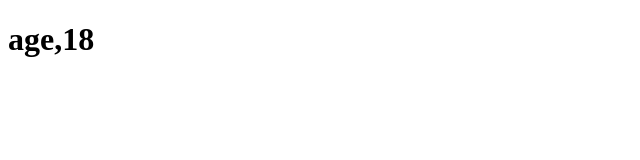
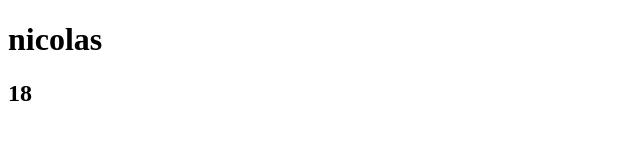
Before and after one commit to Developer-Karis/Javascript, a plain HTML site: page exo_JS_Dom/exo_bonus/index.html in a window 1280 px wide. Shown: the whole page, without its empty margins (0-640 px from the left). Drawn offline with Linux system fonts and the light colour scheme.

Commit message:
update exo js bonus

```diff
--- a/exo_JS_Dom/exo_bonus/index.html
+++ b/exo_JS_Dom/exo_bonus/index.html
@@ -8,8 +8,10 @@
 </head>
 
 <body>
-    <h1></h1>
-    <h2></h2>
+    <div id="object">
+        <h1></h1>
+        <h2></h2>
+    </div>
     <script src="./main.js"></script>
 </body>
 
--- a/exo_JS_Dom/exo_bonus/main.js
+++ b/exo_JS_Dom/exo_bonus/main.js
@@ -1,11 +1,10 @@
+//Methode 1
 let myObject = {
-    nom: "nico",
-    age: 18
+    nom: 'nicolas',
+    age: 18,
 }
+let myDiv = document.querySelector('div#object').children;
 
-let h1 = document.querySelector("h1");
-let h2 = document.querySelector("h2");
-
-Object.entries(myObject).forEach((element, index) => {
-    h1.innerHTML = Object.values(element);
+Object.keys(myObject).forEach((element, index) => {
+    myDiv[index].innerText = myObject[element];
 });
```
